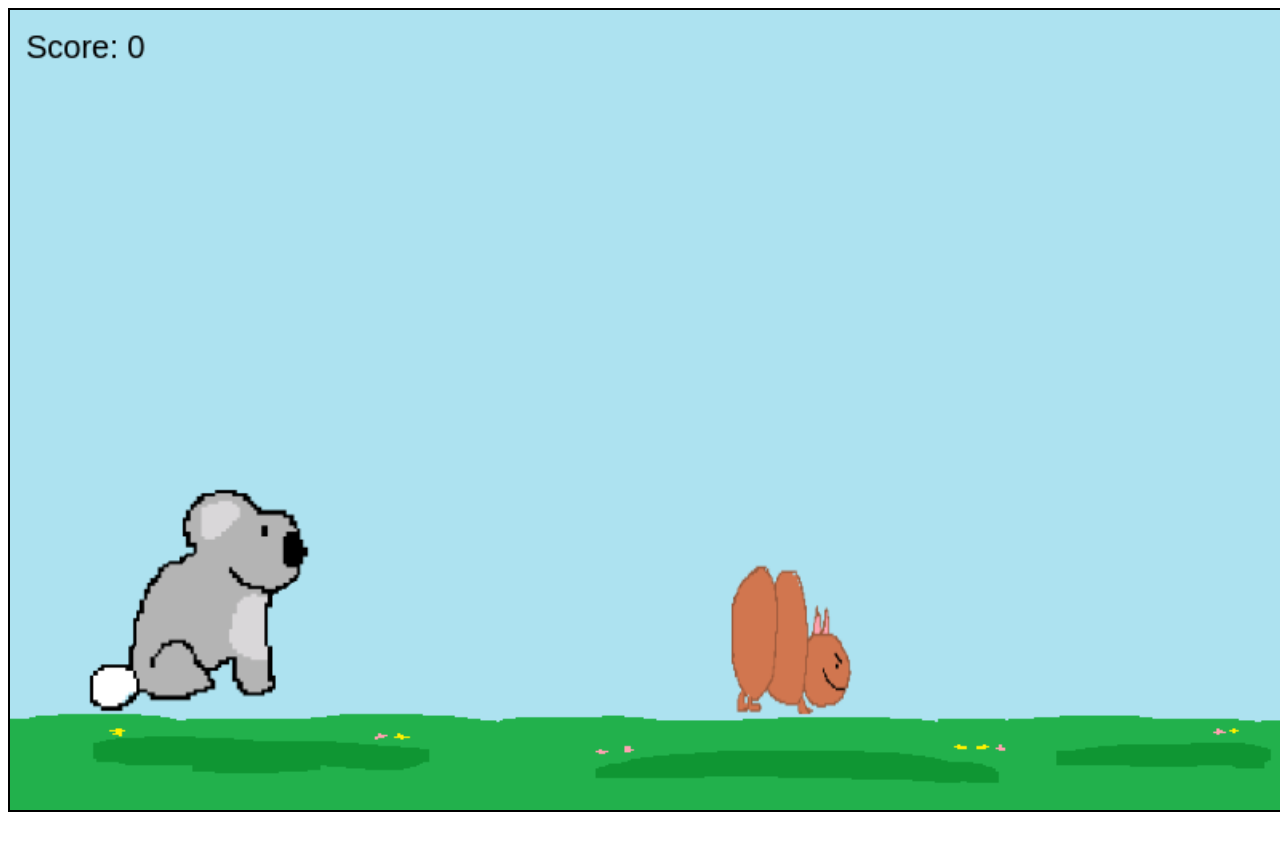
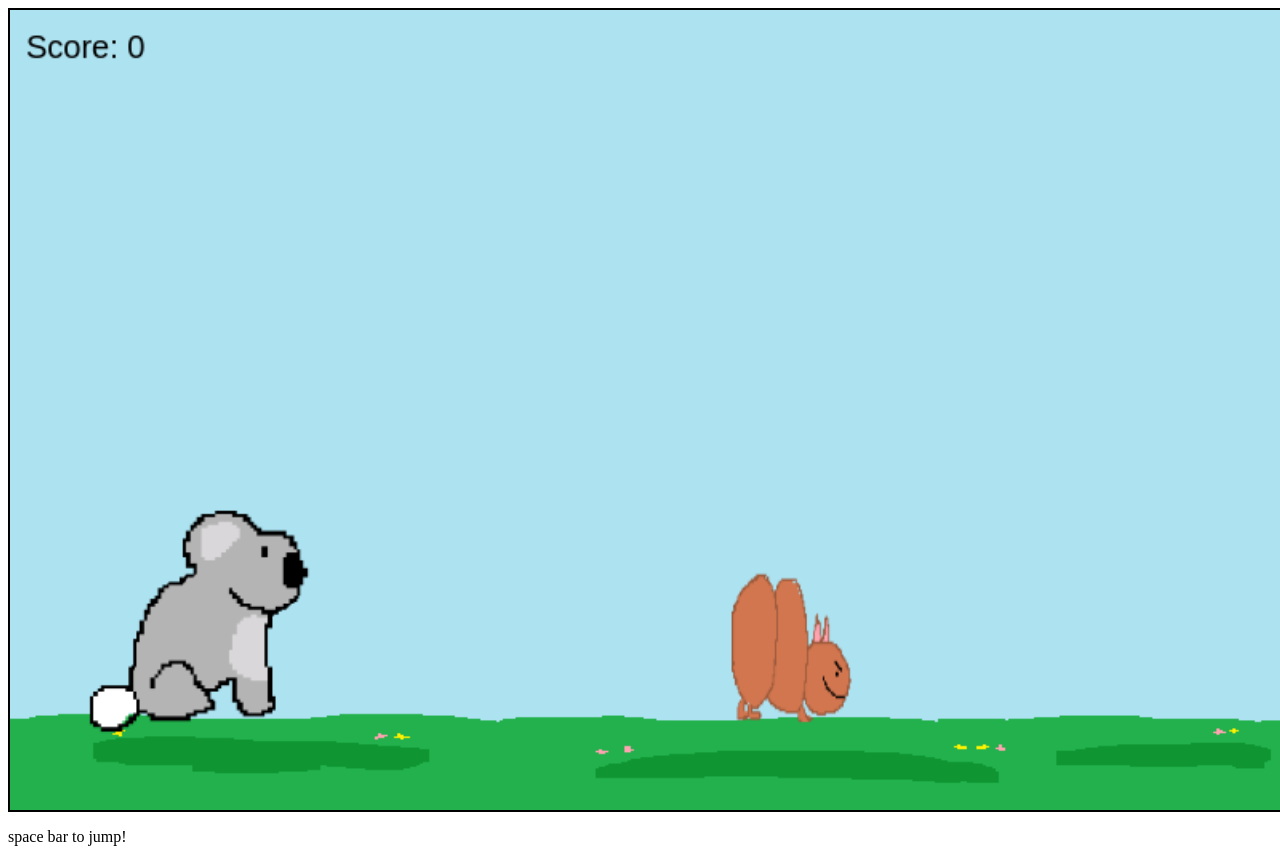
Before and after one commit to SungBaek/sungbaek.github.io, a plain HTML site: page jumping.html in a window 1280 px wide. Before the commit the page ends 820 px from the top, so only its background shows below. Drawn offline with Linux system fonts and the light colour scheme.

Commit message:
Height adjustments
Height adjustments on player and obstacles so they touch the ground better

```diff
--- a/js/jump_main.js
+++ b/js/jump_main.js
@@ -26,7 +26,7 @@ const game = {
 // Player properties
 const player = {
     x: 50,
-    y: canvas.height - GROUND_HEIGHT,
+    y: canvas.height - GROUND_HEIGHT + 13,
     width: 140,
     height: 140,
     jumpStrength: 14,
@@ -97,8 +97,8 @@ function update() {
     player.y += player.velocity;
 
     // Ground collision
-    if (player.y + player.height >= canvas.height - GROUND_HEIGHT) {
-        player.y = canvas.height - GROUND_HEIGHT - player.height;
+    if (player.y + player.height - 13 >= canvas.height - GROUND_HEIGHT) {
+        player.y = canvas.height - GROUND_HEIGHT - player.height + 13;
         player.velocity = 0;
         player.isJumping = false;
     }
@@ -140,7 +140,7 @@ function resetGame() {
     game.difficulty = 1;
     game.speed = 8;
     player.x = 50;
-    player.y = canvas.height - GROUND_HEIGHT;
+    player.y = canvas.height - GROUND_HEIGHT + 13;
 }
 
 // Rendering
--- a/js/obstacles.js
+++ b/js/obstacles.js
@@ -15,7 +15,7 @@ function computeAddSpeed(game) {
 class Obstacle {
     constructor(obstacleType) {
         this.x = canvas.width;
-        this.y = canvas.height - obstacleType.height - GROUND_HEIGHT + obstacleType.y;
+        this.y = canvas.height - obstacleType.height - GROUND_HEIGHT + obstacleType.y + 5;
         this.obstacleType = obstacleType;
         this.obstacleImage = new Image();
         this.obstacleImage.src = obstacleType.image;
--- a/jumping.html
+++ b/jumping.html
@@ -2,7 +2,7 @@
 <html lang="en">
 <head>
     <meta charset="UTF-8">
-    <title>Simple Jumping Game with Movement</title>
+    <title>Koala jumping game</title>
     <style>
         canvas {
             border: 2px solid black;
@@ -18,5 +18,6 @@
     <script src="js/constants.js"></script>
     <script src="js/obstacles.js"></script>
     <script src="js/jump_main.js"></script>
+    <p>space bar to jump!</p>
 </body>
 </html>
```
